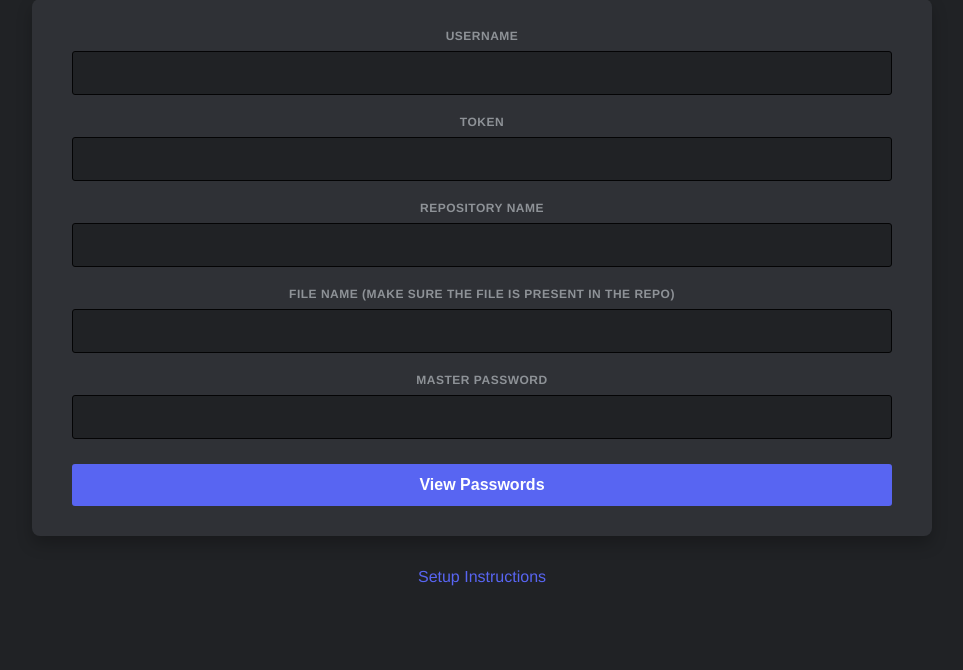
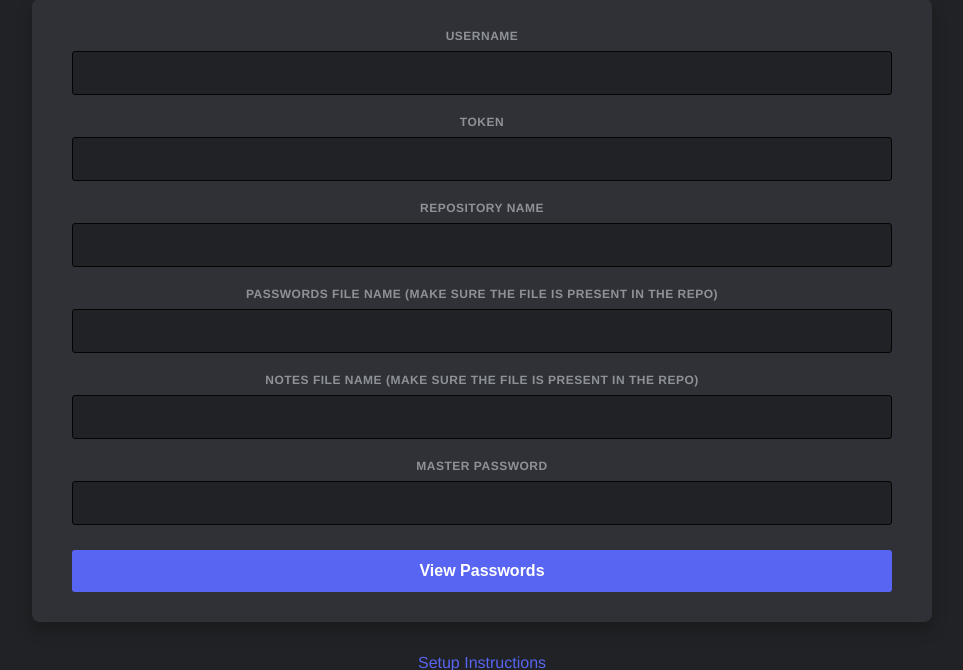
Before and after one commit to sahil-deo/git-pass, a Django app: page / in a window 1280 px wide. Shown: the part 125-795 px from the top of the page, without its empty margins (158-1121 px from the left). Run offline with Django 5.2, Linux system fonts and the light colour scheme.

Commit message:
added notes feature

```diff
--- a/passmanager/templates/home.html
+++ b/passmanager/templates/home.html
@@ -23,8 +23,11 @@
             <label for="repo">Repository Name</label>
             <input type="text" name="repo" id="repo" value="{{repo}}" required>
 
-            <label for="path">File Name (Make sure the file is present in the repo)</label>
+            <label for="path">Passwords File Name (Make sure the file is present in the repo)</label>
             <input type="text" name="path" id="path" value="{{path}}" required>
+
+            <label for="notes_path">Notes File Name (Make sure the file is present in the repo)</label>
+            <input type="text" name="notes_path" id="notes_path" value="{{notes_path}}" required>
 
             <label for="mas_password">Master Password</label>
             <input type="password" name="mas_password" value="{{mas_password}}" required>
--- a/passmanager/templates/settings.html
+++ b/passmanager/templates/settings.html
@@ -23,8 +23,12 @@
             <label for="repo">Repository Name</label>
             <input type="text" name="repo" id="repo" value="{{repo}}">
 
-            <label for="path">File Name (Make sure the file is present in the repo)</label>
+
+            <label for="path">Passwords File Name (Make sure the file is present in the repo)</label>
             <input type="text" name="path" id="path" value="{{path}}">
+
+            <label for="notes_path">Notes File Name (Make sure the file is present in the repo)</label>
+            <input type="text" name="notes_path" id="notes_path" value="{{notes_path}}">
 
             <label for="mas_password">Master Password</label>
             <input type="password" name="mas_password">
--- a/passmanager/urls.py
+++ b/passmanager/urls.py
@@ -15,5 +15,9 @@ urlpatterns = [
     path('settings/reset-master/', views.reset_master, name="Reset-Master"),
     path('passwords/backup/', views.create_backup, name="Backup"),
 
-
+    # Notes URLs
+    path('notes/', views.notes, name="Notes"),
+    path('notes/new/', views.newnote, name="New-Note"),
+    path('notes/update/<int:id>', views.update_note, name="Edit-Note"),
+    path('notes/delete/<int:id>', views.delete_note, name="Delete-Note"),
 ]
--- a/passmanager/views.py
+++ b/passmanager/views.py
@@ -13,6 +13,107 @@ import requests
 import csv
 from datetime import datetime
 # Create your views here.
+def notes(request):
+    # Render the notes page, separate from passwords
+    # Logic to load notes from the notes file (path from cookies/session)
+    if checkData(request) == False:
+        return redirect("/")
+
+    _token = request.COOKIES.get('_token')
+    _repo = request.COOKIES.get('_repo')
+    _username = request.COOKIES.get('_username')
+    notes_path = request.COOKIES.get('_notes_path') or request.session.get('notes_path')
+    _mas_password = request.session.get('mas_password')
+
+    notes = []
+    if _token and _repo and _username and notes_path and _mas_password:
+        try:
+            check, error, old_content = get_file_from_github(_token, _username, _repo, notes_path, _mas_password)
+            if check and old_content:
+                # decode JSON string if needed
+                if isinstance(old_content, str):
+                    notes = convertFromString(old_content)
+                else:
+                    notes = old_content
+        except Exception:
+            notes = []
+    return render(request, 'notes.html', {'notes': notes})
+
+def newnote(request):
+    if checkData(request) == False:
+        return redirect("/")
+
+    _token = request.COOKIES.get('_token')
+    _repo = request.COOKIES.get('_repo')
+    _username = request.COOKIES.get('_username')
+    notes_path = request.COOKIES.get('_notes_path') or request.session.get('notes_path')
+    _mas_password = request.session.get('mas_password')
+
+    if request.method == 'POST':
+        title = request.POST.get('title', '')
+        content = request.POST.get('content', '')
+        note = {'title': title, 'content': content}
+        notes = []
+        check, error, old_content = get_file_from_github(_token, _username, _repo, notes_path, _mas_password)
+        if old_content:
+            if isinstance(old_content, str):
+                notes = convertFromString(old_content)
+            else:
+                notes = old_content
+        notes.append(note)
+        push_to_github(_token, _username, _repo, notes_path, _mas_password, json.dumps(notes))
+        return redirect('/notes/')
+    return render(request, 'newnote.html')
+
+def update_note(request, id):
+    if checkData(request) == False:
+        return redirect("/")
+
+    _token = request.COOKIES.get('_token')
+    _repo = request.COOKIES.get('_repo')
+    _username = request.COOKIES.get('_username')
+    notes_path = request.COOKIES.get('_notes_path') or request.session.get('notes_path')
+    _mas_password = request.session.get('mas_password')
+
+    if request.method == 'POST':
+        action = request.POST.get('action')
+        check, error, old_content = get_file_from_github(_token, _username, _repo, notes_path, _mas_password)
+        notes = []
+        if old_content:
+            if isinstance(old_content, str):
+                notes = convertFromString(old_content)
+            else:
+                notes = old_content
+        if action == 'Edit':
+            title = request.POST.get('title', '')
+            content = request.POST.get('content', '')
+            if 0 <= id < len(notes):
+                notes[id] = {'title': title, 'content': content}
+                push_to_github(_token, _username, _repo, notes_path, _mas_password, json.dumps(notes))
+        elif action == 'Delete':
+            if 0 <= id < len(notes):
+                notes.pop(id)
+                push_to_github(_token, _username, _repo, notes_path, _mas_password, json.dumps(notes))
+        return redirect('/notes/')
+    return redirect('/notes/')
+
+def delete_note(request, id):
+    if checkData(request) == False:
+        return redirect("/")
+
+    _token = request.COOKIES.get('_token')
+    _repo = request.COOKIES.get('_repo')
+    _username = request.COOKIES.get('_username')
+    notes_path = request.COOKIES.get('_notes_path') or request.session.get('notes_path')
+    _mas_password = request.session.get('mas_password')
+
+    check, error, notes = get_file_from_github(_token, _username, _repo, notes_path, _mas_password)
+    if not notes:
+        notes = []
+    if 0 <= id < len(notes):
+        notes.pop(id)
+        push_to_github(_token, _username, _repo, notes_path, _mas_password, notes)
+    return redirect('/notes/')
 
 def checkData(request):
     _token = request.COOKIES.get('_token')
@@ -33,44 +134,42 @@ def home(request):
     c_repo = request.COOKIES.get('_repo')
     c_username = request.COOKIES.get('_username')
     c_path = request.COOKIES.get('_path')
+    c_notes_path = request.COOKIES.get('_notes_path') or request.session.get('notes_path')
 
+    c_mas_password = request.session.get('mas_password')
 
-    c_mas_passsword = request.session.get('mas_password')
 
 
     if request.method == 'POST':
-
         _token = request.POST.get('token')
         _repo = request.POST.get('repo')
         _username = request.POST.get('username')
         _path = request.POST.get('path')
+        _notes_path = request.POST.get('notes_path')
         _action = request.POST.get('action')
         _mas_password = request.POST.get('mas_password')
         request.session['mas_password'] = _mas_password
+        request.session['notes_path'] = _notes_path
 
         redirect_url = "/passwords/"
-
         response = HttpResponseRedirect(redirect_url)
 
         if _token != "Token is Saved, Input to Change Token" and _token != c_token:
             response.set_cookie('_token', enc(_token, _mas_password))
-
         if c_repo != _repo:
             response.set_cookie('_repo', _repo)
-
         if c_path != _path:
             response.set_cookie('_path', _path)
-
         if c_username != _username:
             response.set_cookie('_username', _username)
-
-
+        if _notes_path:
+            response.set_cookie('_notes_path', _notes_path)
         return response
 
-    if((c_token != None or c_token =="Token is Saved, Input to Change Token") and c_repo != None and c_username != None and c_path != None and c_mas_passsword != None ):
+    if((c_token != None or c_token =="Token is Saved, Input to Change Token") and c_repo != None and c_username != None and c_path != None and c_mas_password != None ):
         return HttpResponseRedirect('/passwords/')
 
-    t, r, u, p, m = "", "", "", "", ""
+    t, r, u, p, m, n = "", "", "", "", "", ""
     if c_token != None:
         t = "Token is Saved, Input to Change Token"
 
@@ -83,12 +182,15 @@ def home(request):
     if c_path != None:
         p = c_path
 
+    if c_notes_path != None:
+        n = c_notes_path
 
     context = {
         'repo': r,
         'token': t,
         'username': u,
         'path': p,
+        'notes_path': n,
 
     }
 
@@ -181,39 +283,37 @@ def settings(request):
     c_repo = request.COOKIES.get('_repo')
     c_username = request.COOKIES.get('_username')
     c_path = request.COOKIES.get('_path')
-
+    c_notes_path = request.COOKIES.get('_notes_path') or request.session.get('notes_path')
     if request.method == 'POST':
         _token = request.POST.get('token')
         _repo = request.POST.get('repo')
         _username = request.POST.get('username')
         _path = request.POST.get('path')
+        _notes_path = request.POST.get('notes_path')
         _action = request.POST.get('action')
         _mas_password = request.POST.get('mas_password')
+        request.session['notes_path'] = _notes_path
 
         redirect_url = "/settings/"
-
         response = HttpResponseRedirect(redirect_url)
 
         if _token != "Token is Saved, Input to Change Token" and _token != c_token:
             response.set_cookie('_token', enc(_token, _mas_password))
-
         if c_repo != _repo:
             response.set_cookie('_repo', _repo)
-
         if c_path != _path:
             response.set_cookie('_path', _path)
-
         if c_username != _username:
             response.set_cookie('_username', _username)
-
-
+        if _notes_path:
+            response.set_cookie('_notes_path', _notes_path)
         return response
 
 
         pass
 
 
-    t, r, u, p, m = "", "", "", "", ""
+    t, r, u, p, m, n = "", "", "", "", "", ""
     if c_token != None:
         t = "Token is Saved, Input to Change Token"
 
@@ -226,13 +326,15 @@ def settings(request):
     if c_path != None:
         p = c_path
 
+    if c_notes_path != None:
+        n = c_notes_path
 
     context = {
         'repo': r,
         'token': t,
         'username': u,
         'path': p,
-
+        'notes_path': n,
     }
 
     template = loader.get_template('settings.html')
@@ -382,27 +484,30 @@ def create_backup(request):
         return redirect('/')
 
 
+
     if request.method == 'POST':
         _mas_password = request.session.get('mas_password')
         _token = request.COOKIES.get('_token')
         _repo = request.COOKIES.get('_repo')
         _username = request.COOKIES.get('_username')
         _path = request.COOKIES.get('_path')
-
+        notes_path = request.COOKIES.get('_notes_path') or request.session.get('notes_path')
 
         now = datetime.now()
         _timedate = f"{now.day}-{now.month}-{now.year}"
 
-        _backfilename = f"{_timedate}-{_path}.backup"
+        # Backup passwords file
+        _backfilename_pw = f"{_timedate}-{_path}.backup"
+        check_pw, error_pw, _content_pw = get_file_from_github(_token, _username, _repo, _path, _mas_password)
+        push_to_github(_token, _username, _repo, _backfilename_pw, _mas_password, _content_pw, "Backup for Passwords")
 
-        check, error, _content = get_file_from_github(_token, _username, _repo, _path, _mas_password)
-
-        push_to_github(_token, _username, _repo, _backfilename, _mas_password, _content, "Backup for Passwords")
-
+        # Backup notes file if present
+        if notes_path:
+            _backfilename_notes = f"{_timedate}-{notes_path}.backup"
+            check_notes, error_notes, _content_notes = get_file_from_github(_token, _username, _repo, notes_path, _mas_password)
+            push_to_github(_token, _username, _repo, _backfilename_notes, _mas_password, _content_notes, "Backup for Notes")
 
     return redirect("../")
-
-    pass
 
 
 
```
Also changed, not shown: passmanager/templates/newnote.html (added, +16 -0 lines), passmanager/templates/notes.html (added, +215 -0 lines), passmanager/templates/passwords.html (+4 -3 lines), db.sqlite3.
